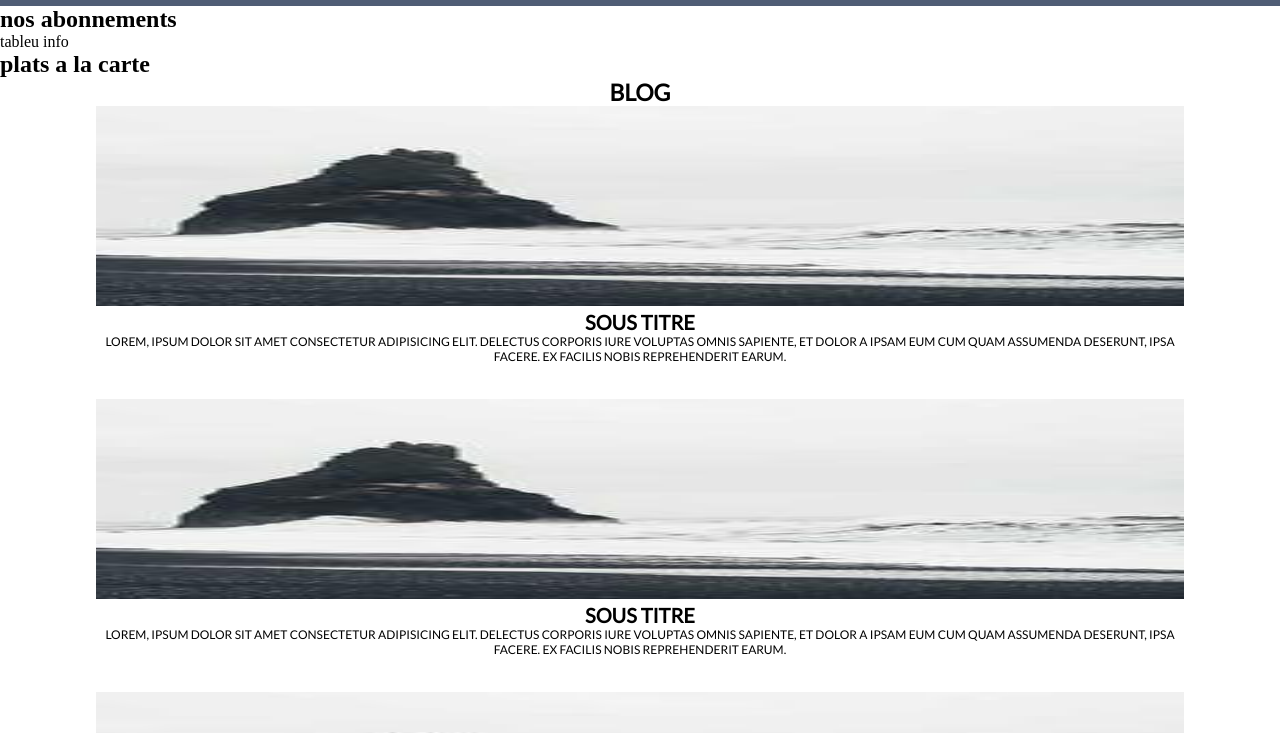
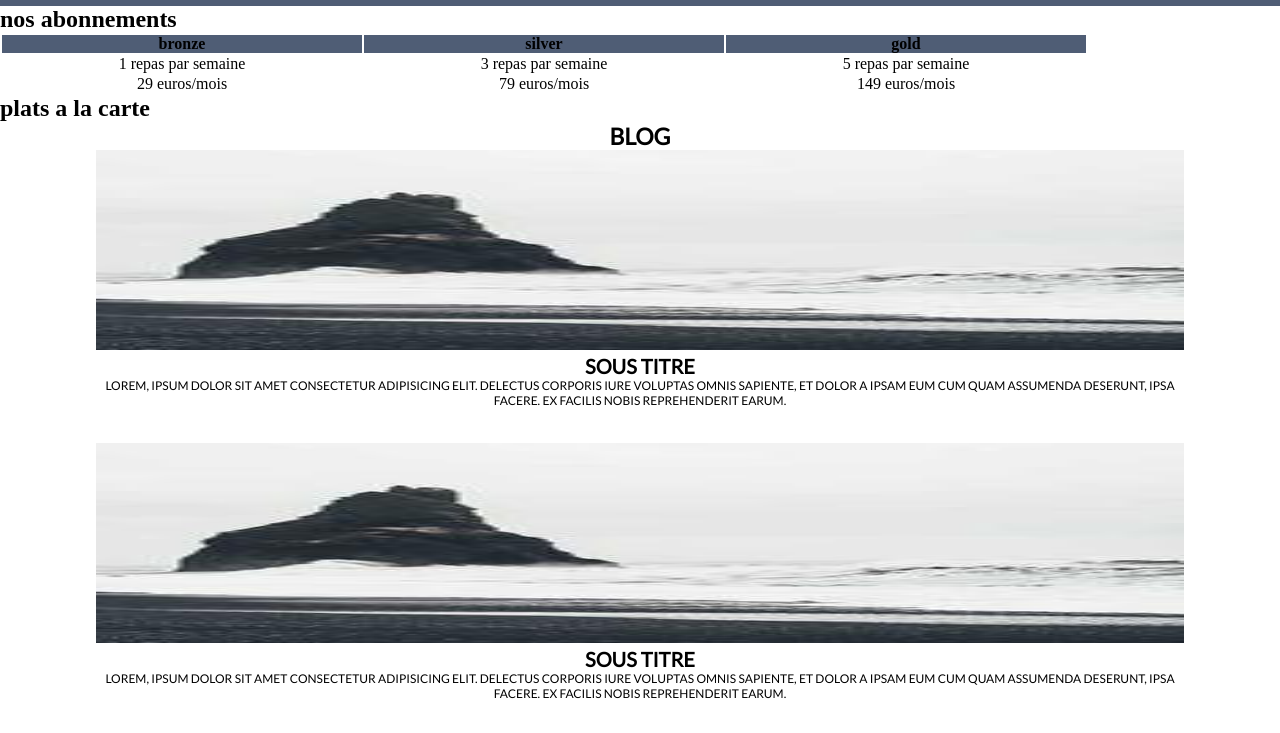
Before and after one commit to Cyberfox206/EVAL_A1_2023_Brennan, a website built with Vite: page index.html in a window 1280 px wide. Shown: the part 90-823 px from the top of the page. Built offline with nearby package versions, Linux system fonts and the light colour scheme.

Commit message:
make tableu

```diff
--- a/index.html
+++ b/index.html
@@ -24,7 +24,25 @@
 
     <section>
       <h2>nos abonnements</h2>
-      <div>tableu info</div>
+      <!-- <div>tableu info</div> -->
+      <table>
+        <!-- <caption>nos abonnements</caption> -->
+        <tr>
+          <th>bronze</th>
+          <th>silver</th>
+          <th>gold</th>
+        </tr>
+        <tr>
+          <td>1 repas par semaine</td>
+          <td>3 repas par semaine</td>
+          <td>5 repas par semaine</td>
+        </tr>
+        <tr>
+          <td> 29 euros/mois</td>
+          <td> 79 euros/mois</td>
+          <td> 149 euros/mois</td>
+        </tr>
+      </table>
     </section>
     <section>
       <h2>plats a la carte</h2>
@@ -35,25 +53,29 @@
       <article class="articleBlog">
         <img class="imgblog" src="1052-200x200.jpg" alt="/">
         <h3 class="TitreArticleBlog">sous titre</h3>
-        <p class="TextArticleBlog">Lorem, ipsum dolor sit amet consectetur adipisicing elit. Delectus corporis iure voluptas omnis sapiente, et
+        <p class="TextArticleBlog">Lorem, ipsum dolor sit amet consectetur adipisicing elit. Delectus corporis iure
+          voluptas omnis sapiente, et
           dolor a ipsam eum cum quam assumenda deserunt, ipsa facere. Ex facilis nobis reprehenderit earum. </p>
       </article>
       <article class="articleBlog">
         <img class="imgblog" src="1052-200x200.jpg" alt="/">
         <h3 class="TitreArticleBlog">sous titre</h3>
-        <p class="TextArticleBlog">Lorem, ipsum dolor sit amet consectetur adipisicing elit. Delectus corporis iure voluptas omnis sapiente, et
+        <p class="TextArticleBlog">Lorem, ipsum dolor sit amet consectetur adipisicing elit. Delectus corporis iure
+          voluptas omnis sapiente, et
           dolor a ipsam eum cum quam assumenda deserunt, ipsa facere. Ex facilis nobis reprehenderit earum. </p>
       </article>
       <article class="articleBlog">
         <img class="imgblog" src="1052-200x200.jpg" alt="/">
         <h3 class="TitreArticleBlog">sous titre</h3>
-        <p class="TextArticleBlog">Lorem, ipsum dolor sit amet consectetur adipisicing elit. Delectus corporis iure voluptas omnis sapiente, et
+        <p class="TextArticleBlog">Lorem, ipsum dolor sit amet consectetur adipisicing elit. Delectus corporis iure
+          voluptas omnis sapiente, et
           dolor a ipsam eum cum quam assumenda deserunt, ipsa facere. Ex facilis nobis reprehenderit earum. </p>
       </article>
       <article class="articleBlog">
         <img class="imgblog" src="1052-200x200.jpg" alt="/">
         <h3 class="TitreArticleBlog">sous titre</h3>
-        <p class="TextArticleBlog">Lorem, ipsum dolor sit amet consectetur adipisicing elit. Delectus corporis iure voluptas omnis sapiente, et
+        <p class="TextArticleBlog">Lorem, ipsum dolor sit amet consectetur adipisicing elit. Delectus corporis iure
+          voluptas omnis sapiente, et
           dolor a ipsam eum cum quam assumenda deserunt, ipsa facere. Ex facilis nobis reprehenderit earum. </p>
       </article>
     </section>
--- a/style.css
+++ b/style.css
@@ -57,6 +57,15 @@
     font-size: 15px;
 }
 
+table {
+    text-align: center;
+    width: 85%;
+}
+
+th {
+    background-color: #4F5D75;
+}
+
 button {
     font-size: 10px;
     text-transform: uppercase;
```
